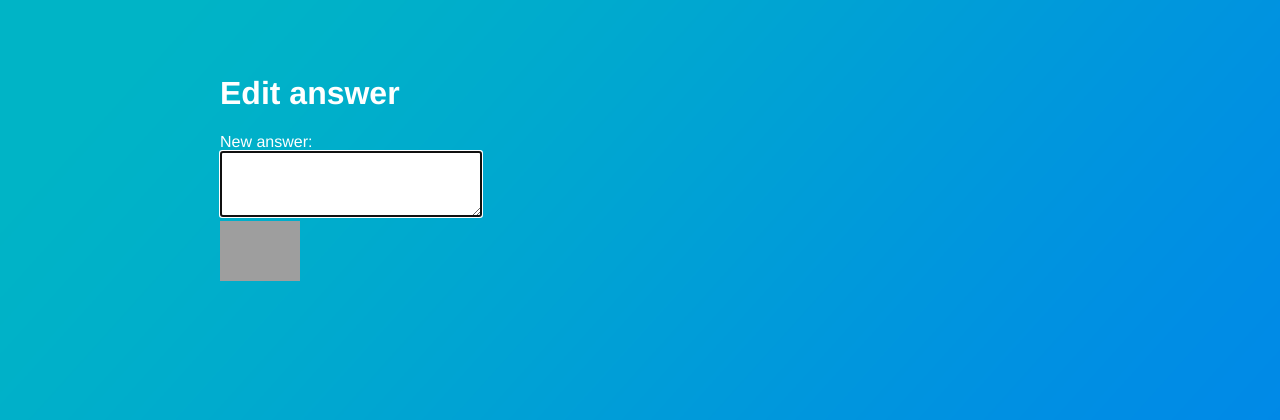
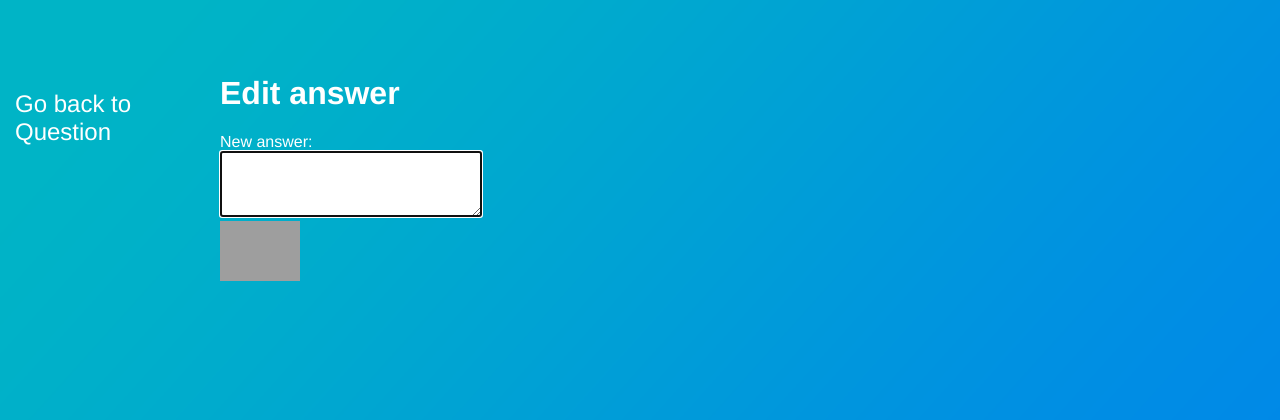
Before and after one commit to MKristof6/Ask-Mate-3, a Flask app: template templates/edit-answer.html in a window 1280 px wide. Shown: the top 420 px of the page. Run offline with Flask 2, Linux system fonts and the light colour scheme; the template is opened without the code that fills it: most values are stand-ins (such as "Sample title", 1, 10 or a date in 2020); grey boxes are pictures that could not be loaded.

Commit message:
Edit answer and edit comment navigation nachors added

```diff
--- a/server.py
+++ b/server.py
@@ -87,7 +87,7 @@ def edit_answer(answer_id):
         data_manager.write_answers(answer)
         return redirect(f"/question/{question_id}")
     else:
-        return render_template("edit-answer.html", answer_id = answer_id, message=message)
+        return render_template("edit-answer.html", answer_id = answer_id, message=message, question_id=question_id)
 
 
 @app.route("/comment/<comment_id>/edit", methods=['GET', 'POST'])
@@ -103,7 +103,7 @@ def edit_comment(comment_id):
         data_manager.write_comments(comment)
         return redirect(f"/question/{question_id}")
     else:
-        return render_template("edit-comment.html", comment_id = comment_id, message=message)
+        return render_template("edit-comment.html", comment_id = comment_id, message=message, question_id=question_id)
 
 @app.route("/answer", methods=['GET', 'POST'])
 def answer():
--- a/templates/edit-answer.html
+++ b/templates/edit-answer.html
@@ -20,8 +20,8 @@
            src="http://i1.wp.com/sabreuse.com/wp-content/uploads/2013/06/red-submit-button-hi.png?fit=1200%2C1200"
            alt="Submit" width="80">
 </form>
-{#<div id="menu">#}
-{#    <a style="text-decoration: none; color: white" href="/question/{{ question_id }}"> Go back to Question </a>#}
-{#</div>#}
+<div id="menu">
+    <a style="text-decoration: none; color: white" href="/question/{{ question_id }}"> Go back to Question </a>
+</div>
 </body>
 </html>
--- a/templates/edit-comment.html
+++ b/templates/edit-comment.html
@@ -20,8 +20,8 @@
            src="http://i1.wp.com/sabreuse.com/wp-content/uploads/2013/06/red-submit-button-hi.png?fit=1200%2C1200"
            alt="Submit" width="80">
 </form>
-{#<div id="menu">#}
-{#    <a style="text-decoration: none; color: white" href="/question/{{ question_id }}"> Go back to Question </a>#}
-{#</div>#}
+<div id="menu">
+    <a style="text-decoration: none; color: white" href="/question/{{ question_id }}"> Go back to Question </a>
+</div>
 </body>
 </html>
```
